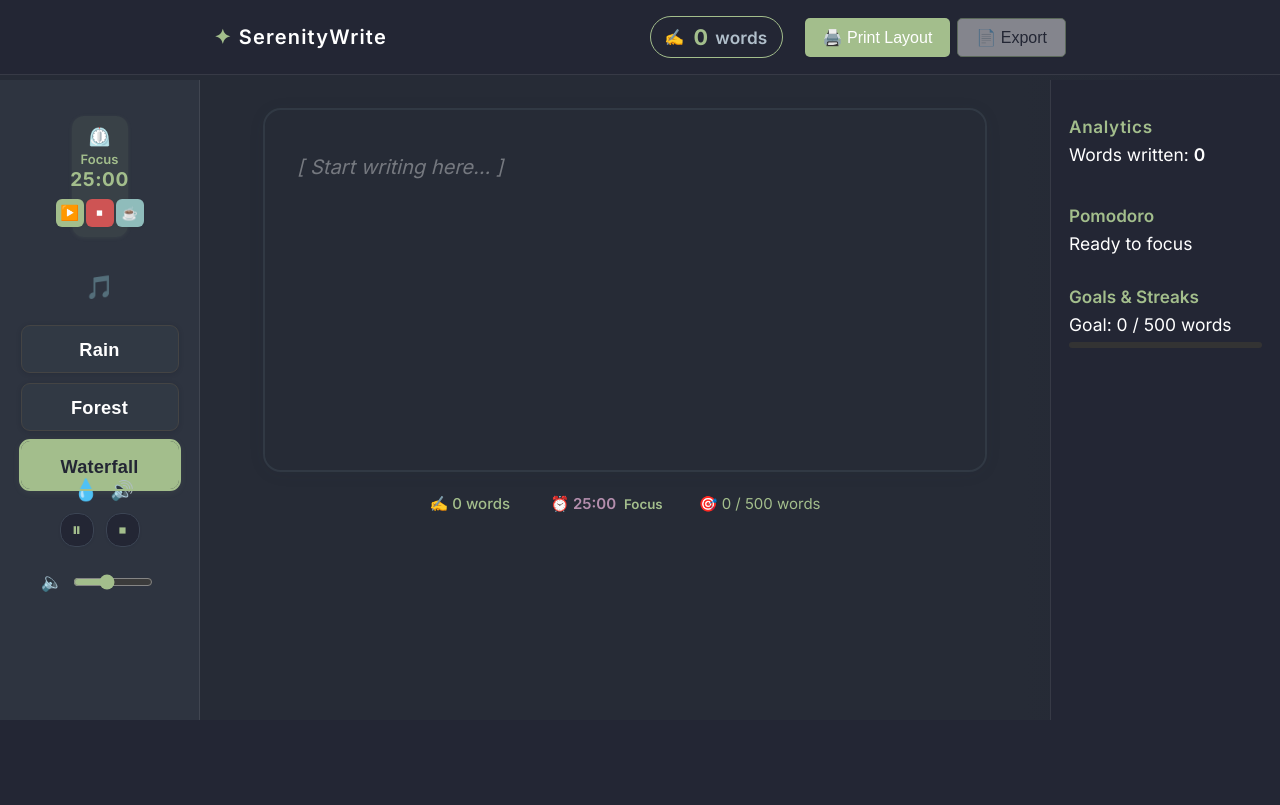
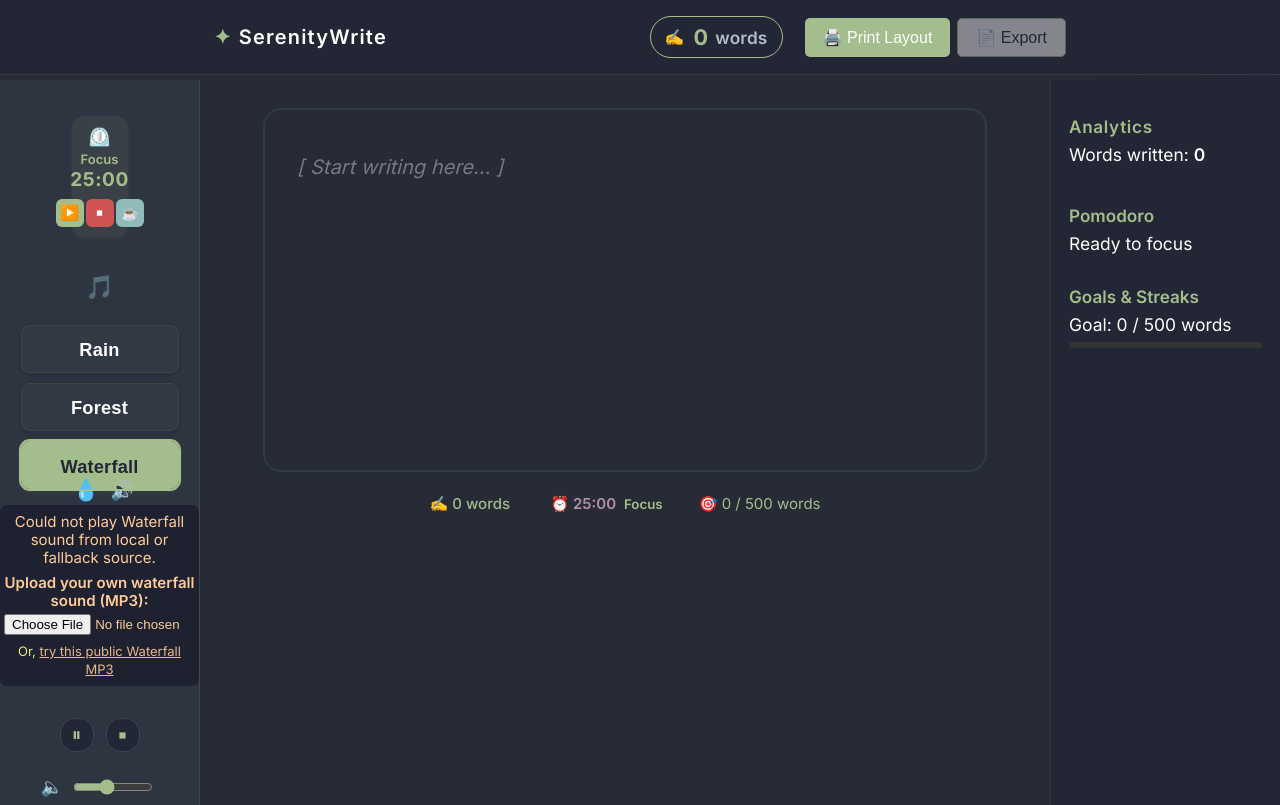
Before and after one commit to Workflow-Manager-admin/focuswrite-16354-55329e54, a React (Create React App) app in the folder focuswrite/: page / in a window 1280 px wide. Both pictures are taken after a click on the button "Waterfall". Built offline with nearby package versions, Linux system fonts and the light colour scheme.

Commit message:
Auto-commit: Changes as of 2025-06-02T16:16:36.473699+00:00

```diff
--- a/focuswrite/src/App.js
+++ b/focuswrite/src/App.js
@@ -410,8 +410,8 @@ function App() {
             {/* Expanded, large labeled soundscape buttons: Rain, Forest, Waterfall */}
             <div style={{ display: "flex", flexDirection: "column", gap: 10, width: "100%" }}>
               {Object.keys(sounds).map(skey => (
+                <React.Fragment key={skey}>
                 <button
-                  key={skey}
                   className="btn btn-large"
                   title={sounds[skey].label}
                   style={{
@@ -432,7 +432,7 @@ function App() {
                   aria-label={sounds[skey].label}
                 >
                   {sounds[skey].label}
-                  {/* Optionally add icon for Waterfall */}
+                  {/* Add icon for Waterfall */}
                   {skey === "waterfall" && (
                     <span role="img" aria-label="Waterfall" style={{ marginLeft: 8, fontSize: 21 }}>💧</span>
                   )}
@@ -440,6 +440,36 @@ function App() {
                     <span style={{marginLeft: 11, fontSize: 19}} role="img" aria-label="playing">🔊</span>
                   )}
                 </button>
+                {/* If Waterfall errored, provide upload/fallback prompt below button */}
+                {skey === "waterfall" && waterfallLoadError && (
+                  <div style={{margin: "6px 0 8px 0", color: "#ffcc99", fontSize: 15, lineHeight: 1.2, textAlign: "center", background: "#1E2130", borderRadius: 7, padding: "8px 4px"}}>
+                    Could not play Waterfall sound from local or fallback source.<br />
+                    <label htmlFor="waterfall-upload" style={{ display: "block", fontWeight: 600, cursor: "pointer", margin: "7px 0" }}>
+                      Upload your own waterfall sound (MP3):
+                      <input
+                        ref={waterfallInputRef}
+                        id="waterfall-upload"
+                        type="file"
+                        accept="audio/mp3,audio/mpeg"
+                        style={{ display: "block", margin: "4px auto" }}
+                        onChange={e => {
+                          if (e.target.files && e.target.files[0]) {
+                            const file = e.target.files[0];
+                            const url = URL.createObjectURL(file);
+                            setUploadedWaterfall(url);
+                            setWaterfallLoadError(false);
+                            // Auto-play after upload
+                            setTimeout(() => handlePlaySound("waterfall"), 250);
+                          }
+                        }}
+                      />
+                    </label>
+                    <span style={{ fontSize: 13, color: "#e7e787" }}>
+                      Or, <a href={fallbackWaterfallURL} target="_blank" rel="noopener noreferrer" style={{ color: "#E8B88B" }}>try this public Waterfall MP3</a>
+                    </span>
+                  </div>
+                )}
+                </React.Fragment>
               ))}
             </div>
             <div style={{ marginTop: 8, display: "flex", gap: 12, flexDirection: "row", alignItems: "center" }}>
```
Also changed, not shown: 2 other files (tests, documents, lock files or other folders).
